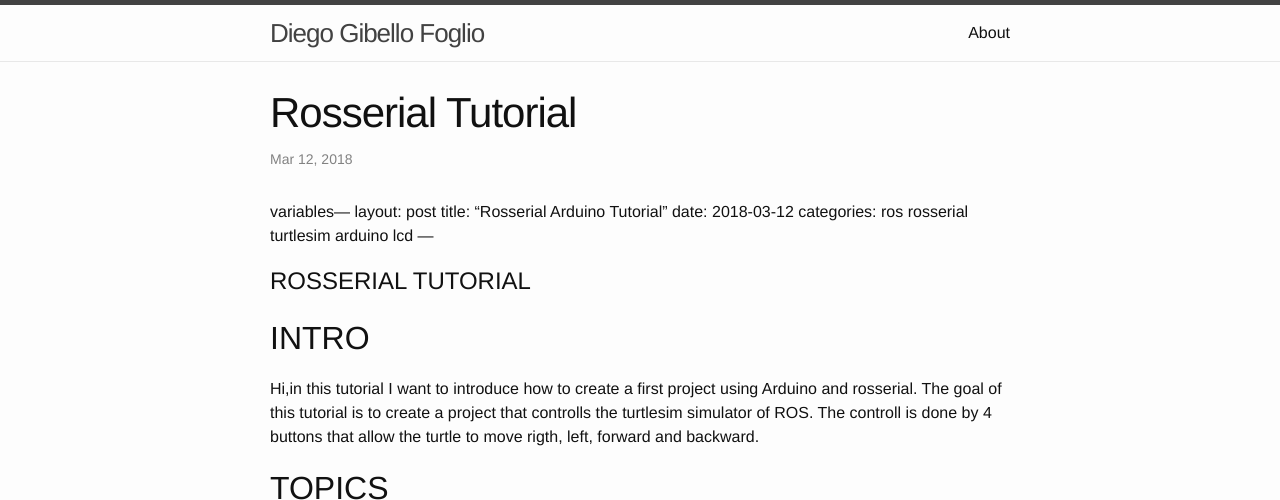
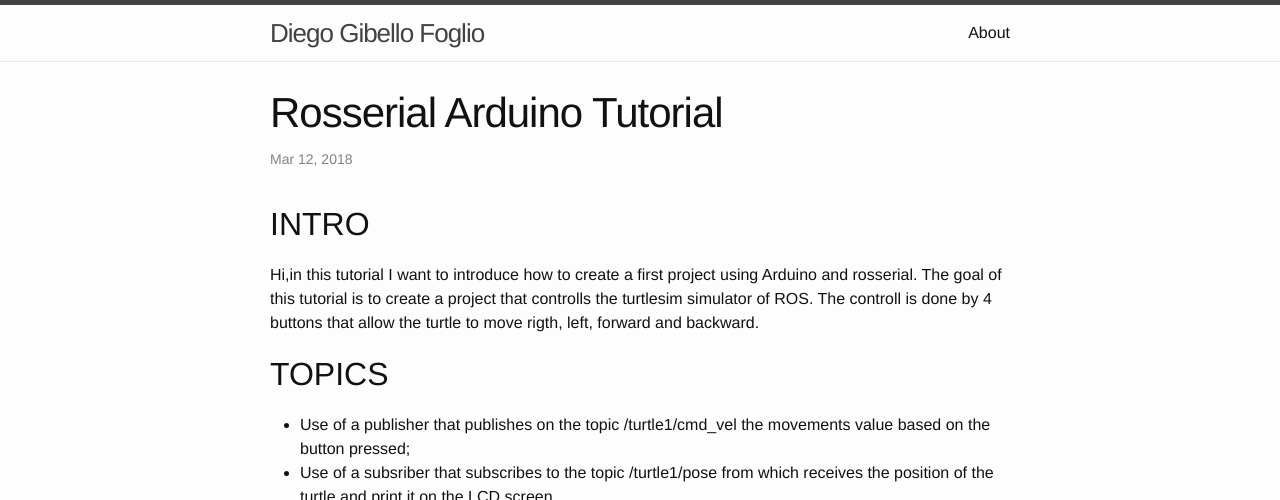
Before and after one commit to DiegoGiFo/DiegoGiFo.github.io, a Jekyll site: the page built from _posts/2018-03-12-rosserial-tutorial.markdown, in a window 1280 px wide and 900 px high, cut to the strip 0-500 px from the top of the window. Built offline with Jekyll 4.4.1, drawn with Linux system fonts in a browser that asks for light colours; our own code applies the rules of GitHub Pages for plain Markdown files.

Commit message:
Update post rosserial

```diff
--- a/_posts/2018-03-12-rosserial-tutorial.markdown
+++ b/_posts/2018-03-12-rosserial-tutorial.markdown
@@ -1,11 +1,9 @@
-variables---
+---
 layout: post
 title:  "Rosserial Arduino Tutorial"
 date:   2018-03-12
 categories: ros rosserial turtlesim arduino lcd
 ---
-
-# ROSSERIAL TUTORIAL
 
 ## INTRO
 
```
